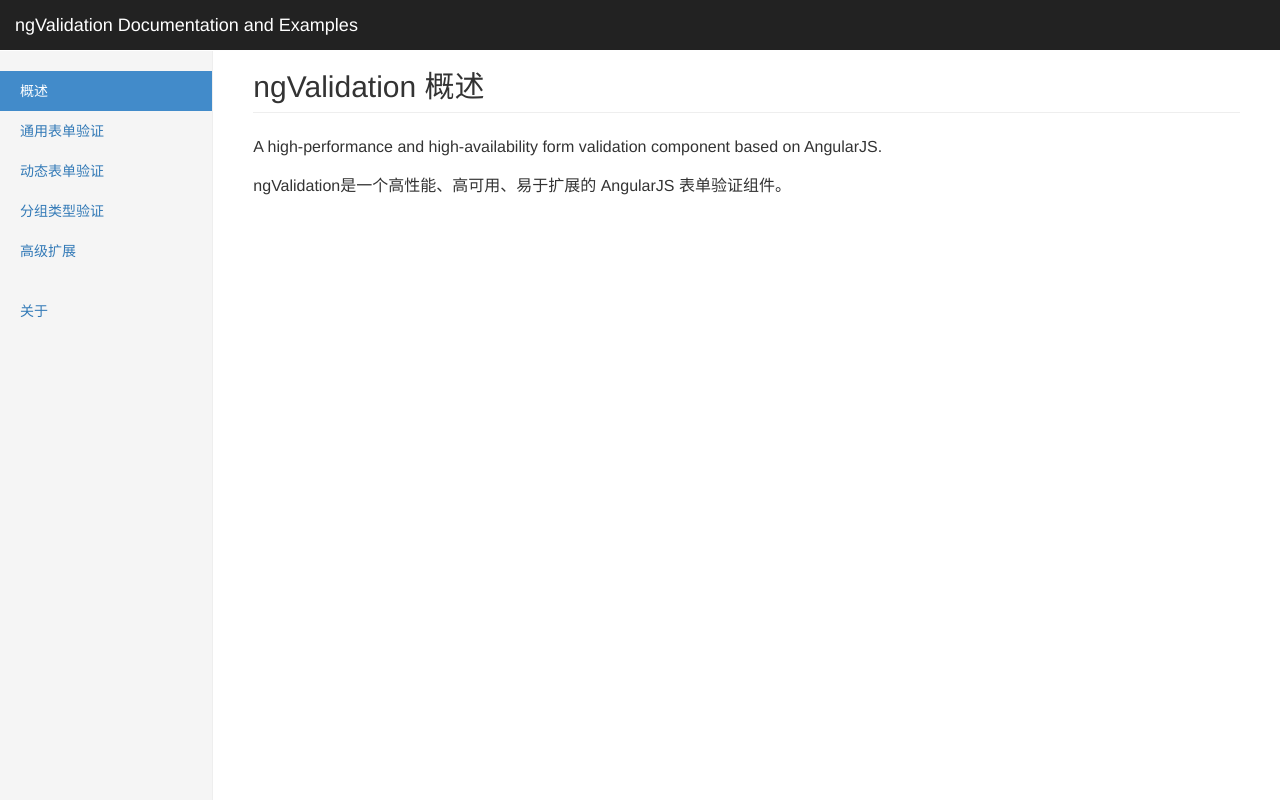
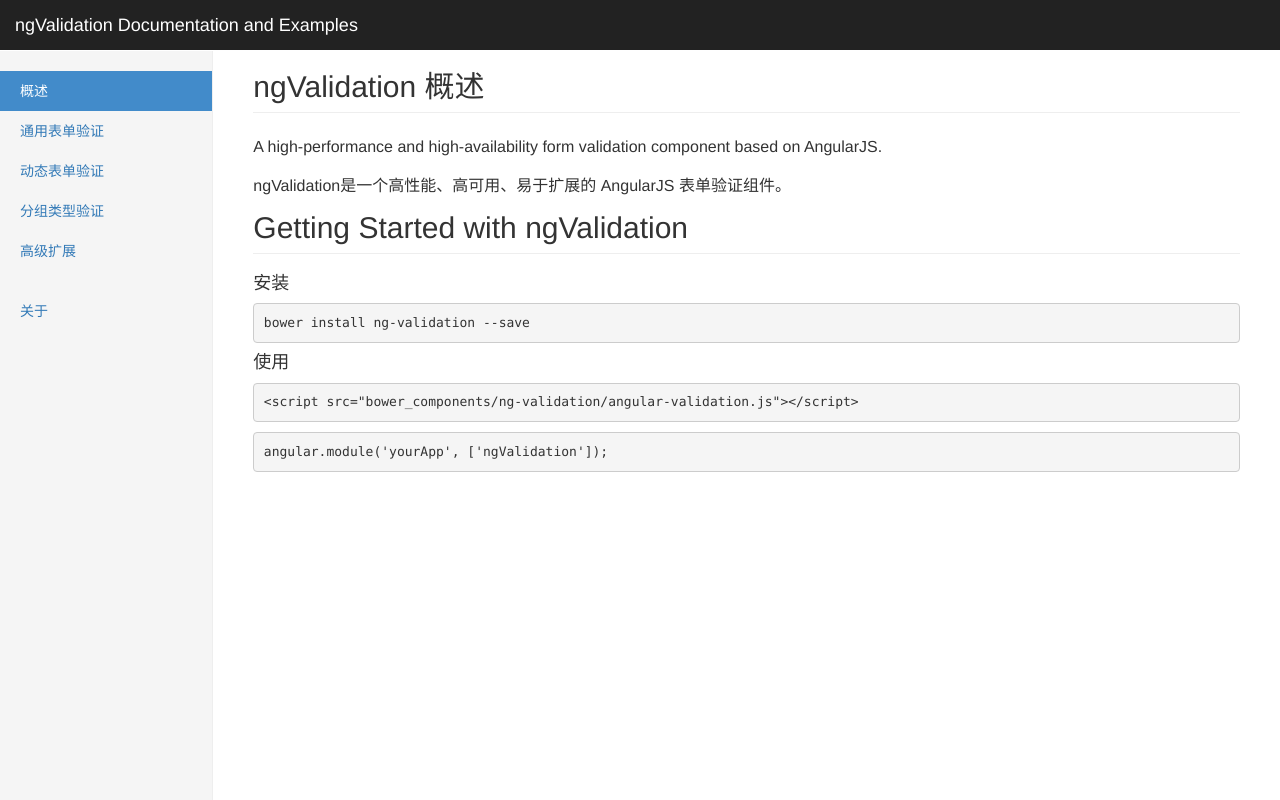
Before and after one commit to starzou/ng-validation, a website: page docs/index.html at #/overview in a window 1280 px wide. Drawn offline with nearby package versions, Linux system fonts and the light colour scheme; some packages are replaced by stand-ins of ours.

Commit message:
update docs

```diff
--- a/docs/templates/overview.tpl.html
+++ b/docs/templates/overview.tpl.html
@@ -7,3 +7,14 @@
 <p>
     ngValidation是一个高性能、高可用、易于扩展的 AngularJS 表单验证组件。
 </p>
+
+<div>
+    <h2 class="page-header">Getting Started with ngValidation</h2>
+
+    <h4>安装</h4>
+    <pre><code>bower install ng-validation --save</code></pre>
+
+    <h4>使用</h4>
+    <pre>&lt;script src="bower_components/ng-validation/angular-validation.js"&gt;&lt;/script&gt;</pre>
+    <pre>angular.module('yourApp', ['ngValidation']);</pre>
+</div>
```
